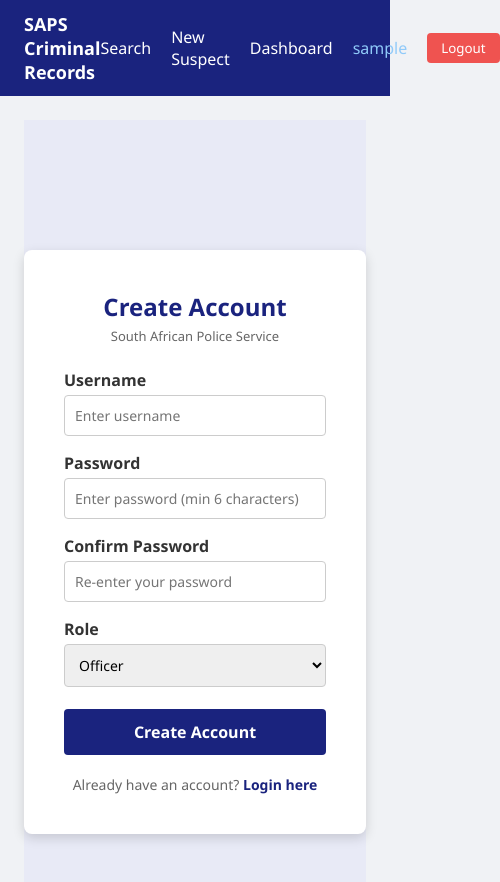
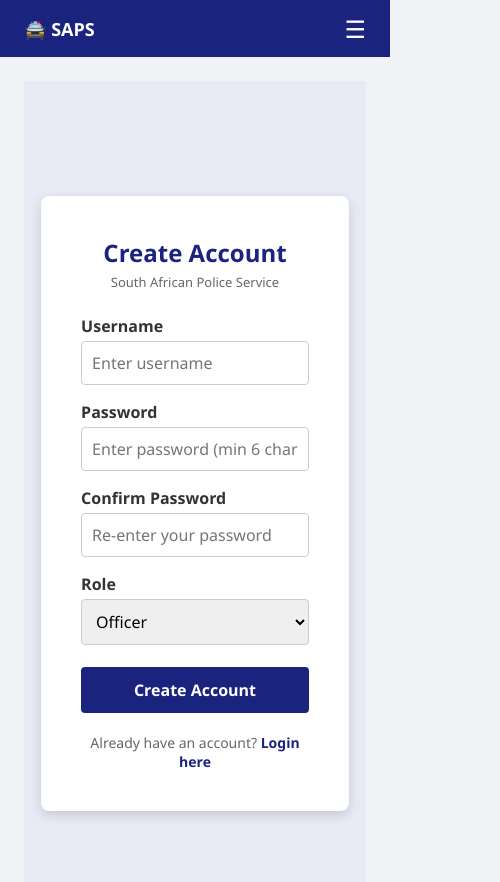
Before and after one commit to TDibabacodes/saps-criminal-system, a React (Vite) app in the folder client/: page /register in a window 390 px wide. Shown: the top 882 px of the page, 500 px wide, since content can reach past the window. Built offline with nearby package versions, Linux system fonts and the light colour scheme; sample sign-in values are in the browser's storage.

Commit message:
Make app mobile responsive

```diff
--- a/client/src/components/Navbar.jsx
+++ b/client/src/components/Navbar.jsx
@@ -1,26 +1,49 @@
+import { useState } from "react";
 import { Link, useNavigate } from "react-router-dom";
 
 export default function Navbar() {
   const navigate  = useNavigate();
   const token     = localStorage.getItem("token");
   const username  = localStorage.getItem("username");
+  const [menuOpen, setMenuOpen] = useState(false);
 
   function logout() {
     localStorage.clear();
     navigate("/login");
   }
 
-
   if (!token) return null;
 
   return (
     <nav style={styles.nav}>
-      <span style={styles.brand}>SAPS Criminal Records</span>
-      <div style={styles.links}>
-        <Link to="/"           style={styles.link}>Search</Link>
-        <Link to="/add-suspect" style={styles.link}>New Suspect</Link>
-        <Link to="/dashboard"  style={styles.link}>Dashboard</Link>
-        <span style={styles.user}> {username}</span>
+      <span style={styles.brand}>🚔 SAPS</span>
+
+      {/* Hamburger button for mobile */}
+      <button
+        style={styles.hamburger}
+        onClick={() => setMenuOpen(!menuOpen)}
+      >
+        ☰
+      </button>
+
+      {/* Links — hidden on mobile unless menu is open */}
+      <div style={{
+        ...styles.links,
+        display: menuOpen ? "flex" : "flex",
+        flexDirection: window.innerWidth < 600 ? "column" : "row",
+        position: window.innerWidth < 600 ? "absolute" : "static",
+        top: window.innerWidth < 600 ? "50px" : "auto",
+        left: 0,
+        right: 0,
+        background: window.innerWidth < 600 ? "#1a237e" : "transparent",
+        padding: window.innerWidth < 600 ? "12px 20px" : "0",
+        display: menuOpen || window.innerWidth >= 600 ? "flex" : "none",
+        zIndex: 999,
+      }}>
+        <Link to="/"            style={styles.link} onClick={() => setMenuOpen(false)}>Search</Link>
+        <Link to="/add-suspect" style={styles.link} onClick={() => setMenuOpen(false)}>New Suspect</Link>
+        <Link to="/dashboard"   style={styles.link} onClick={() => setMenuOpen(false)}>Dashboard</Link>
+        <span style={styles.user}>👤 {username}</span>
         <button onClick={logout} style={styles.btn}>Logout</button>
       </div>
     </nav>
@@ -30,11 +53,17 @@
 const styles = {
   nav: {
     background: "#1a237e", color: "white", padding: "12px 24px",
-    display: "flex", justifyContent: "space-between", alignItems: "center"
+    display: "flex", justifyContent: "space-between", alignItems: "center",
+    position: "relative", flexWrap: "wrap"
   },
   brand: { fontWeight: "bold", fontSize: "18px" },
+  hamburger: {
+    background: "none", border: "none", color: "white",
+    fontSize: "24px", cursor: "pointer",
+    display: window.innerWidth < 600 ? "block" : "none"
+  },
   links: { display: "flex", gap: "20px", alignItems: "center" },
-  link:  { color: "white", textDecoration: "none", fontWeight: "500" },
+  link:  { color: "white", textDecoration: "none", fontWeight: "500", padding: "4px 0" },
   user:  { color: "#90caf9" },
   btn: {
     background: "#ef5350", color: "white", border: "none",
--- a/client/src/index.css
+++ b/client/src/index.css
@@ -13,3 +13,24 @@
 a {
   text-decoration: none;
 }
+
+/* Make tables scroll horizontally on small screens */
+.table-wrap {
+  overflow-x: auto;
+  -webkit-overflow-scrolling: touch;
+}
+
+/* Stack forms on mobile */
+@media (max-width: 600px) {
+  div[style*="maxWidth: 1100px"] {
+    padding: 12px !important;
+  }
+
+  table {
+    font-size: 12px !important;
+  }
+
+  input, select {
+    font-size: 16px !important; /* prevents zoom on iOS */
+  }
+}
--- a/client/src/pages/Home.jsx
+++ b/client/src/pages/Home.jsx
@@ -179,8 +179,10 @@
     justifyContent: "space-between", marginBottom: "20px"
   },
   resultsGrid: {
-    display: "grid", gridTemplateColumns: "260px 1fr", gap: "20px"
-  },
+  display: "grid",
+  gridTemplateColumns: window.innerWidth < 700 ? "1fr" : "260px 1fr",
+  gap: "20px"
+},
   suspectCard: {
     background: "white", border: "1px solid #ddd",
     padding: "20px", borderRadius: "6px", height: "fit-content",
--- a/client/src/pages/Login.jsx
+++ b/client/src/pages/Login.jsx
@@ -87,9 +87,10 @@
     background: "#e8eaf6"
   },
   card: {
-    background: "white", padding: "40px", borderRadius: "8px",
-    width: "380px", boxShadow: "0 4px 12px rgba(0,0,0,0.15)"
-  },
+  background: "white", padding: "40px", borderRadius: "8px",
+  width: "90%", maxWidth: "380px",
+  boxShadow: "0 4px 12px rgba(0,0,0,0.15)"
+},
   title: { textAlign: "center", color: "#1a237e", marginBottom: "4px" },
   sub: {
     textAlign: "center", color: "#666",
--- a/client/src/pages/Register.jsx
+++ b/client/src/pages/Register.jsx
@@ -154,9 +154,10 @@
     background: "#e8eaf6"
   },
   card: {
-    background: "white", padding: "40px", borderRadius: "8px",
-    width: "400px", boxShadow: "0 4px 12px rgba(0,0,0,0.15)"
-  },
+  background: "white", padding: "40px", borderRadius: "8px",
+  width: "90%", maxWidth: "400px",
+  boxShadow: "0 4px 12px rgba(0,0,0,0.15)"
+},
   title: { textAlign: "center", color: "#1a237e", marginBottom: "4px" },
   sub: {
     textAlign: "center", color: "#666",
```
